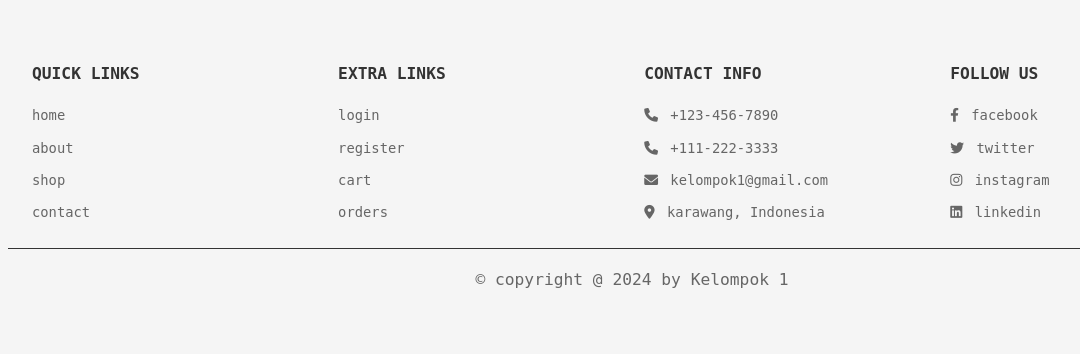
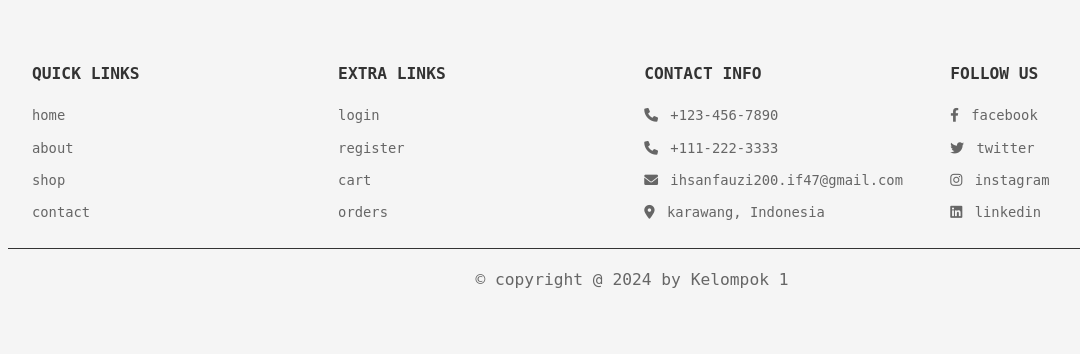
Before and after one commit to bandot33th/Bookstore-website, a PHP site: page /cart.php in a window 1280 px wide. Shown: the part 935-1289 px from the top of the page, without its empty margins (8-1088 px from the left). Run offline with PHP 8.4, Linux system fonts and the light colour scheme; the visitor is signed in with stand-in values (Sample User, id 1); data that the repository does not hold is empty.

Commit message:
Update footer.php

```diff
--- a/footer.php
+++ b/footer.php
@@ -22,7 +22,7 @@
          <h3>contact info</h3>
          <p> <i class="fas fa-phone"></i> +123-456-7890 </p>
          <p> <i class="fas fa-phone"></i> +111-222-3333 </p>
-         <p> <i class="fas fa-envelope"></i> kelompok1@gmail.com </p>
+         <p> <i class="fas fa-envelope"></i> ihsanfauzi200.if47@gmail.com </p>
          <p> <i class="fas fa-map-marker-alt"></i> karawang, Indonesia</p>
       </div>
 
```
